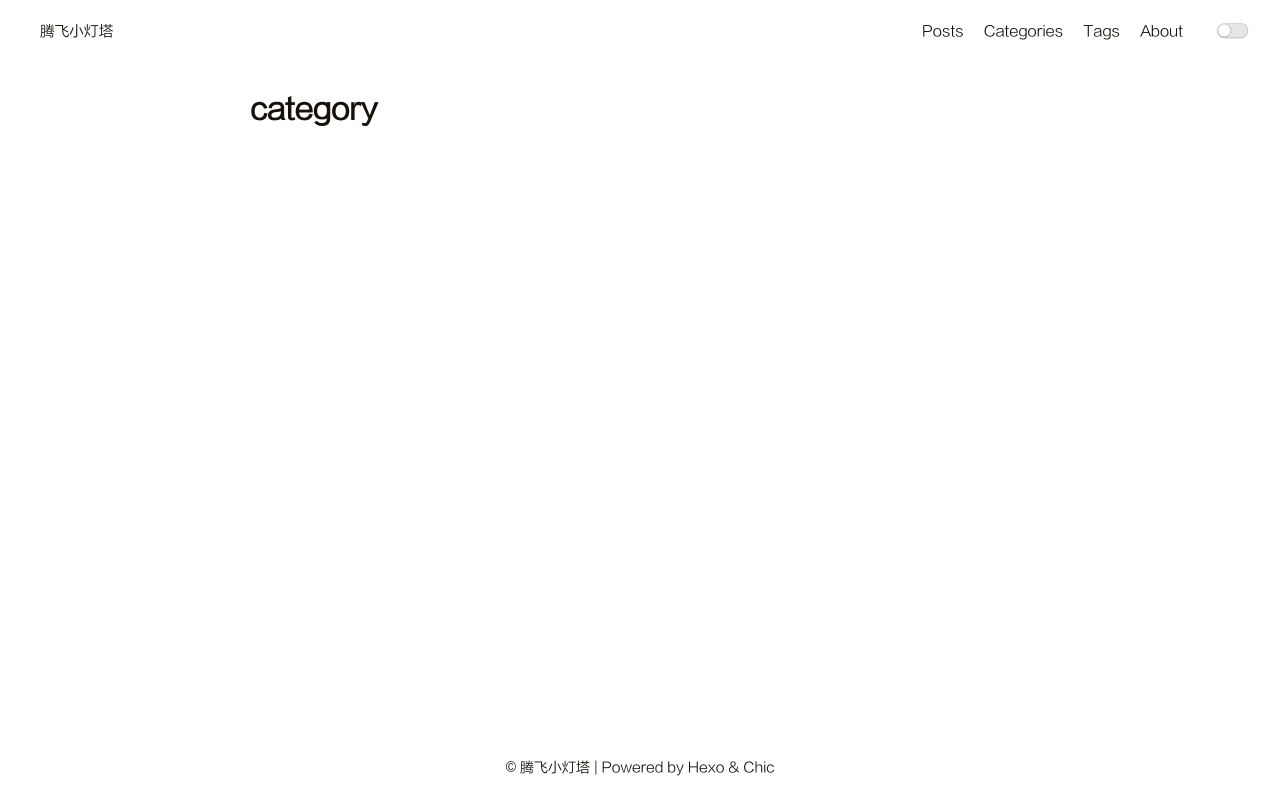
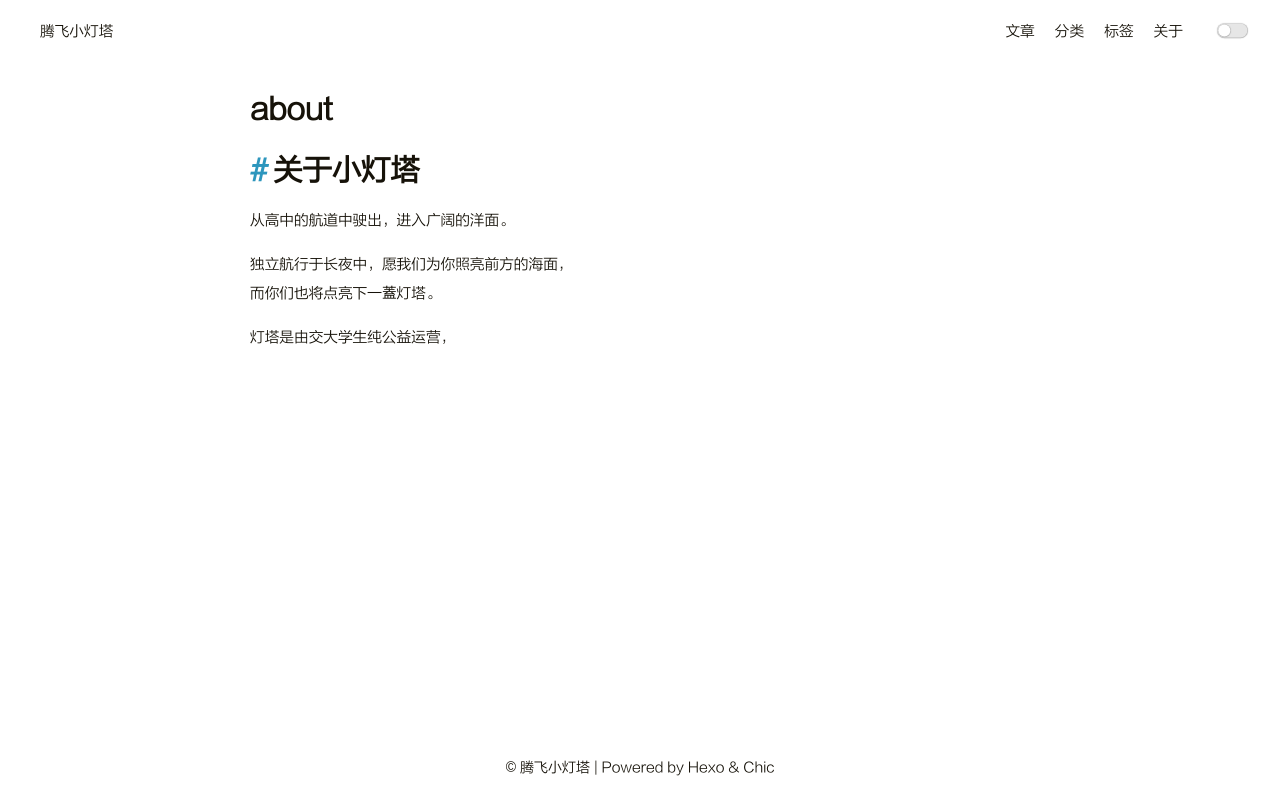
Before and after one commit to runnerxjtu/hhhh, a plain HTML site: page about/index.html in a window 1280 px wide. Drawn offline with Linux system fonts and the light colour scheme.

Commit message:
Site updated: 2022-10-21 01:11:56

```diff
--- a/category/index.html
+++ b/about/index.html
@@ -15,7 +15,7 @@
 
 
 
-<title>category | Hexo</title>
+<title>about | Hexo</title>
 
 
 
@@ -74,13 +74,13 @@
             <div class="navbar-header header-logo"><a href="/hhhh/">腾飞小灯塔</a></div>
             <div class="menu navbar-right">
 
-                    <a class="menu-item" href="/hhhh/archives">Posts</a>
+                    <a class="menu-item" href="/hhhh/archives">文章</a>
 
-                    <a class="menu-item" href="/hhhh/category">Categories</a>
+                    <a class="menu-item" href="/hhhh/category">分类</a>
 
-                    <a class="menu-item" href="/hhhh/tag">Tags</a>
+                    <a class="menu-item" href="/hhhh/tag">标签</a>
 
-                    <a class="menu-item" href="/hhhh/about">About</a>
+                    <a class="menu-item" href="/hhhh/about">关于</a>
 
                 <input id="switch_default" type="checkbox" class="switch_default">
                 <label for="switch_default" class="toggleBtn"></label>
@@ -99,13 +99,13 @@
             </div>
             <div class="menu" id="mobile-menu">
 
-                    <a class="menu-item" href="/hhhh/archives">Posts</a>
+                    <a class="menu-item" href="/hhhh/archives">文章</a>
 
-                    <a class="menu-item" href="/hhhh/category">Categories</a>
+                    <a class="menu-item" href="/hhhh/category">分类</a>
 
-                    <a class="menu-item" href="/hhhh/tag">Tags</a>
+                    <a class="menu-item" href="/hhhh/tag">标签</a>
 
-                    <a class="menu-item" href="/hhhh/about">About</a>
+                    <a class="menu-item" href="/hhhh/about">关于</a>
 
             </div>
         </div>
@@ -129,9 +129,12 @@
                 <div class="container">
     <article class="post-wrap page">
 
-        <h2 class="post-title">category</h2>
+        <h2 class="post-title">about</h2>
 
         <section class="post-content">
+            <h1 id="关于小灯塔"><a href="#关于小灯塔" class="headerlink" title="关于小灯塔"></a>关于小灯塔</h1><p>从高中的航道中驶出，进入广阔的洋面。</p>
+<p>独立航行于长夜中，愿我们为你照亮前方的海面，<br>而你们也将点亮下一蓋灯塔。</p>
+<p>灯塔是由交大学生纯公益运营，</p>
 
         </section>
     </article>
```
Also changed, not shown: 2022/10/20/test/index.html (renamed from 2022/10/20/test - 副本/index.html, +9 -9 lines), 2022/10/20/保研/index.html (+8 -8 lines), 2022/10/20/出国/index.html (+9 -9 lines), archives/2022/10/index.html (+9 -9 lines), archives/2022/index.html (+9 -9 lines), archives/index.html (+9 -9 lines), category/test.html (+8 -8 lines), index.html (+9 -9 lines), tag/index.html (+8 -8 lines), tag/test.html (+8 -8 lines).
